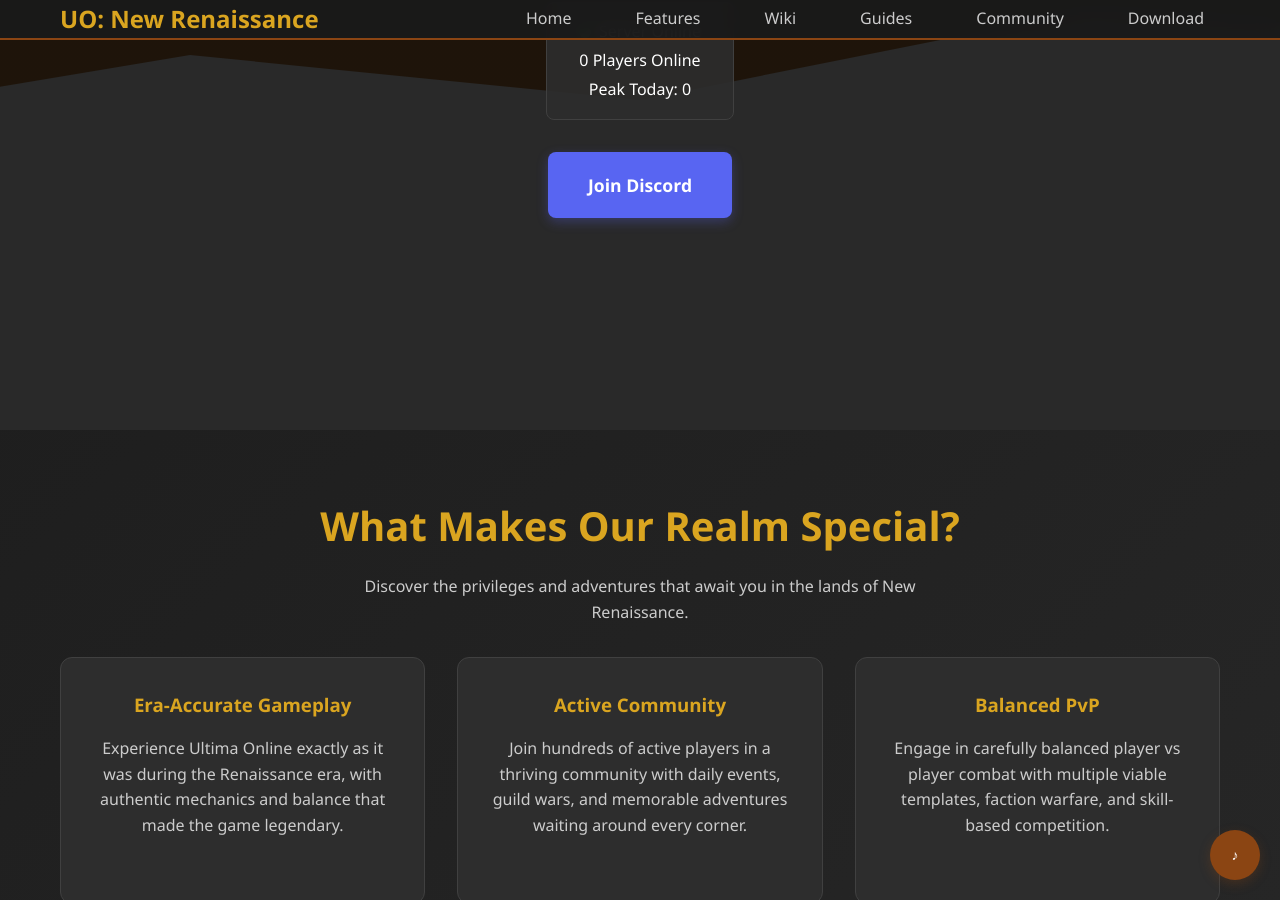
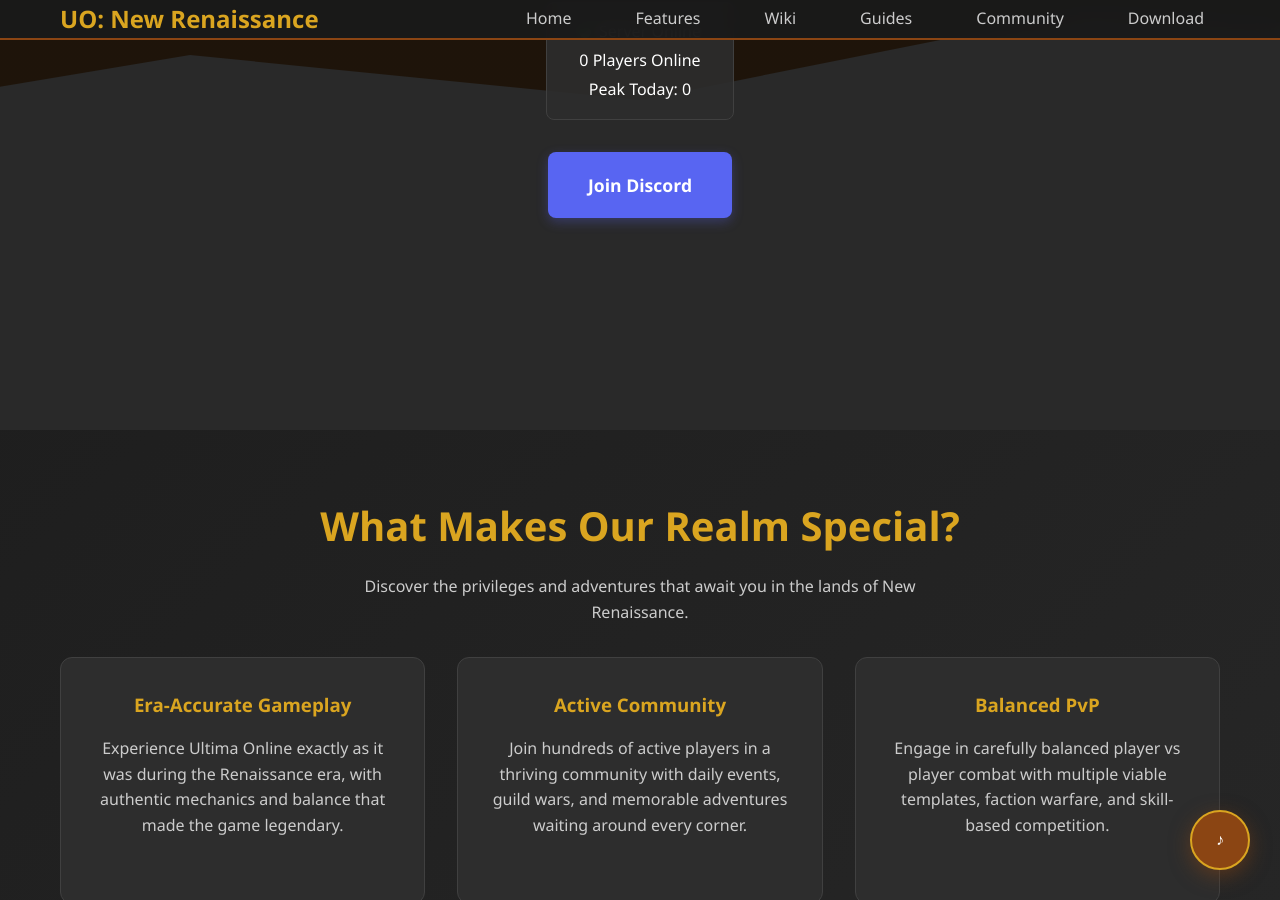
Before and after one commit to xzCad/newrenaissanceuo-wiki, a Jekyll site: the page built from index.md, in a window 1280 px wide and 900 px high, scrolled down 550 px. Built offline with Jekyll 4.4.1, drawn with Linux system fonts in a browser that asks for light colours.

Commit message:
Update home.html

```diff
--- a/_layouts/home.html
+++ b/_layouts/home.html
@@ -555,25 +555,28 @@
 
     <!-- Background Audio -->
     <audio id="background-music" loop preload="auto">
-        <source src="/assets/audio/stones2" type="audio/mpeg">
+        <source src="{{ '/assets/audio/stones2.mp3' | relative_url }}" type="audio/mpeg">
         Your browser does not support the audio element.
     </audio>
 
     <!-- Audio Control Button -->
-    <div id="audio-control" style="position: fixed; bottom: 20px; right: 20px; z-index: 1000;">
+    <div id="audio-control" style="position: fixed; bottom: 30px; right: 30px; z-index: 9999;">
         <button id="audio-toggle" style="
             background: var(--primary-color);
             color: white;
-            border: none;
-            padding: 12px;
+            border: 2px solid var(--accent-color);
+            padding: 15px;
             border-radius: 50%;
             cursor: pointer;
-            font-size: 14px;
-            width: 50px;
-            height: 50px;
-            box-shadow: 0 4px 12px rgba(139, 69, 19, 0.3);
+            font-size: 16px;
+            width: 60px;
+            height: 60px;
+            box-shadow: 0 6px 20px rgba(139, 69, 19, 0.5);
             transition: all 0.3s ease;
             font-weight: bold;
+            display: flex;
+            align-items: center;
+            justify-content: center;
         ">
             ♪
         </button>
```
